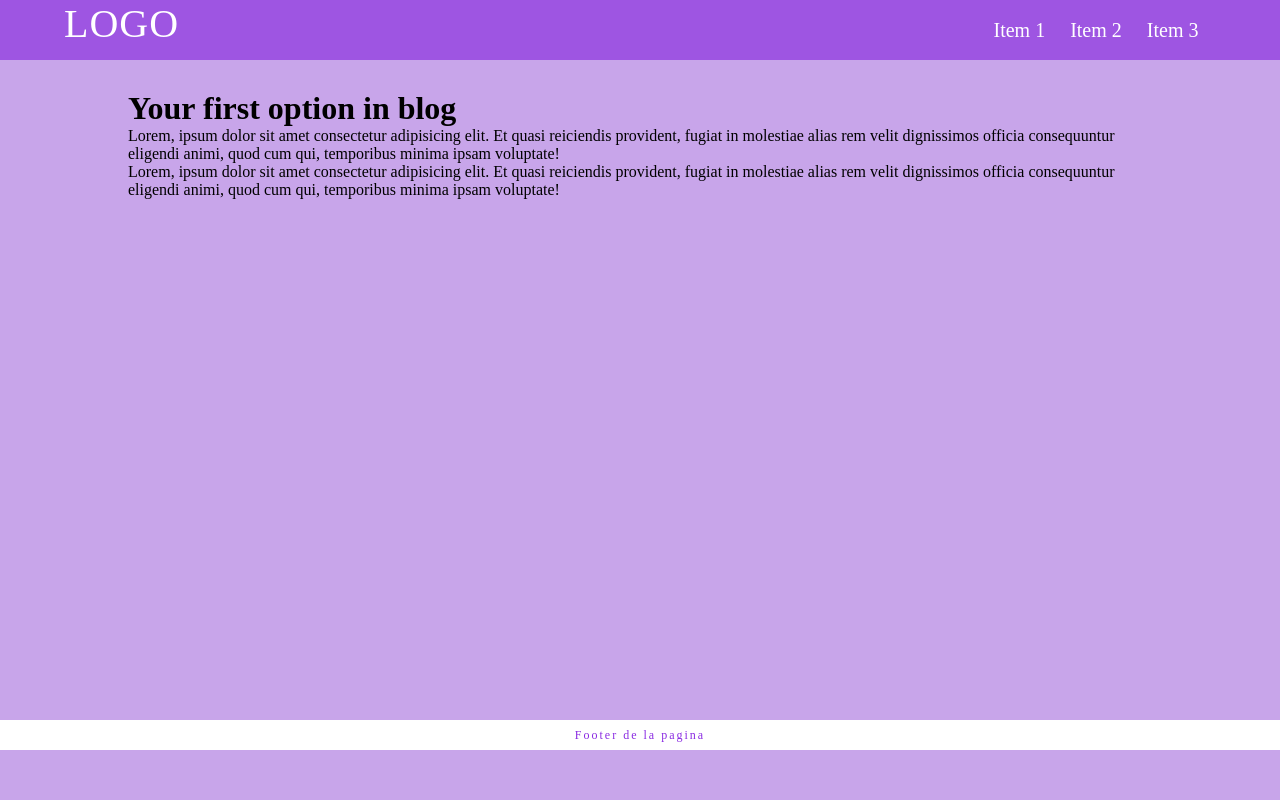
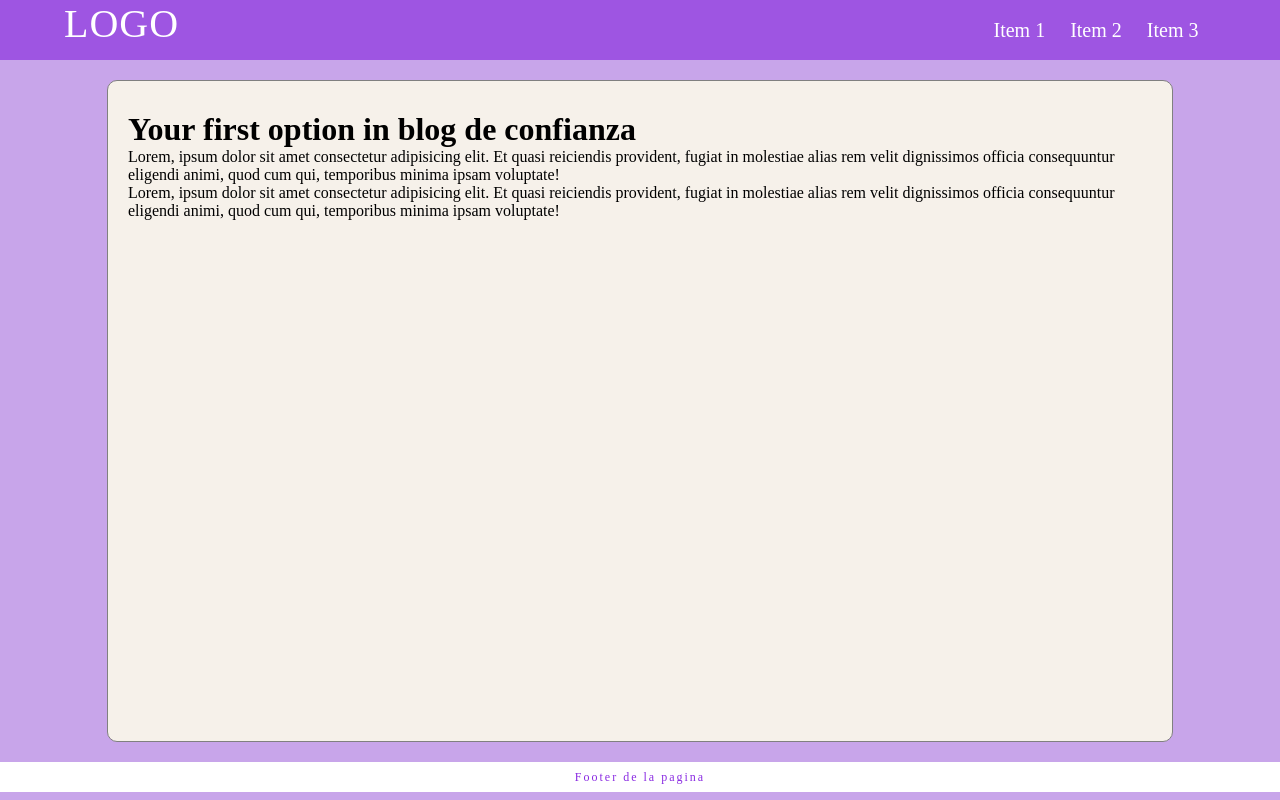
Before and after one commit to CarolinaNS/test-git-github, a plain HTML site: page index.html in a window 1280 px wide. Drawn offline with Linux system fonts and the light colour scheme.

Commit message:
Cambio al titulo de la pagina

```diff
--- a/css/styles.css
+++ b/css/styles.css
@@ -17,6 +17,7 @@ header{
     box-shadow: 1px 1px 0px 0px solid gray;
     background-color:  rgba(155, 79, 226, 0.924);
     color:white;
+    margin-bottom: 20px;
 }
 
 #header-container{
@@ -52,6 +53,9 @@ header{
     min-height: 600px;
     margin: 0 auto;
     padding: 30px 20px;
+    background-color: rgb(246, 241, 234);
+    border: 1px solid gray;
+    border-radius: 10px;
 }
 footer {
     width: 100%;
@@ -62,4 +66,5 @@ footer {
     font-size: 12px;
     letter-spacing: 2px;
     text-align: center;
+    margin-top: 20px;
 }
--- a/index.html
+++ b/index.html
@@ -25,7 +25,7 @@
         </div>
     </header>
     <div id="container">
-        <h1>Your first option in blog</h1>
+        <h1>Your first option in blog de confianza</h1>
         <p>Lorem, ipsum dolor sit amet consectetur adipisicing elit. Et quasi reiciendis provident, fugiat in molestiae
             alias rem velit dignissimos officia consequuntur eligendi animi, quod cum qui, temporibus minima ipsam
             voluptate!</p>
```
